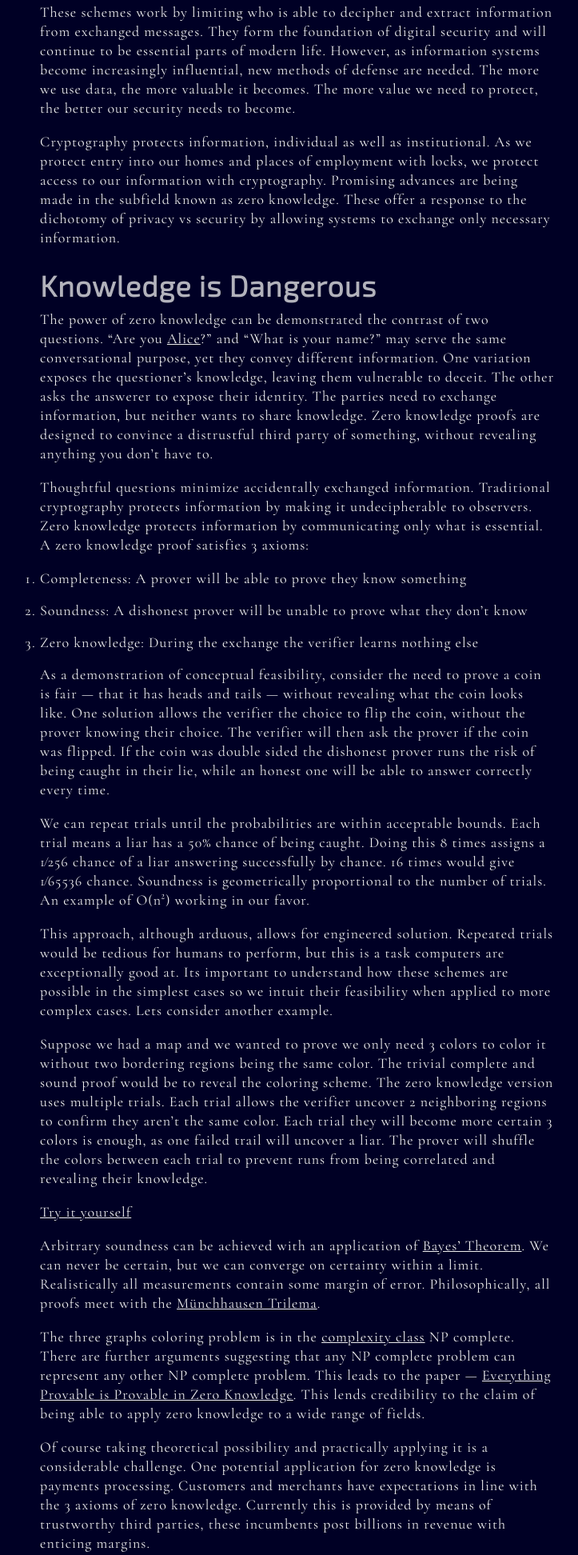
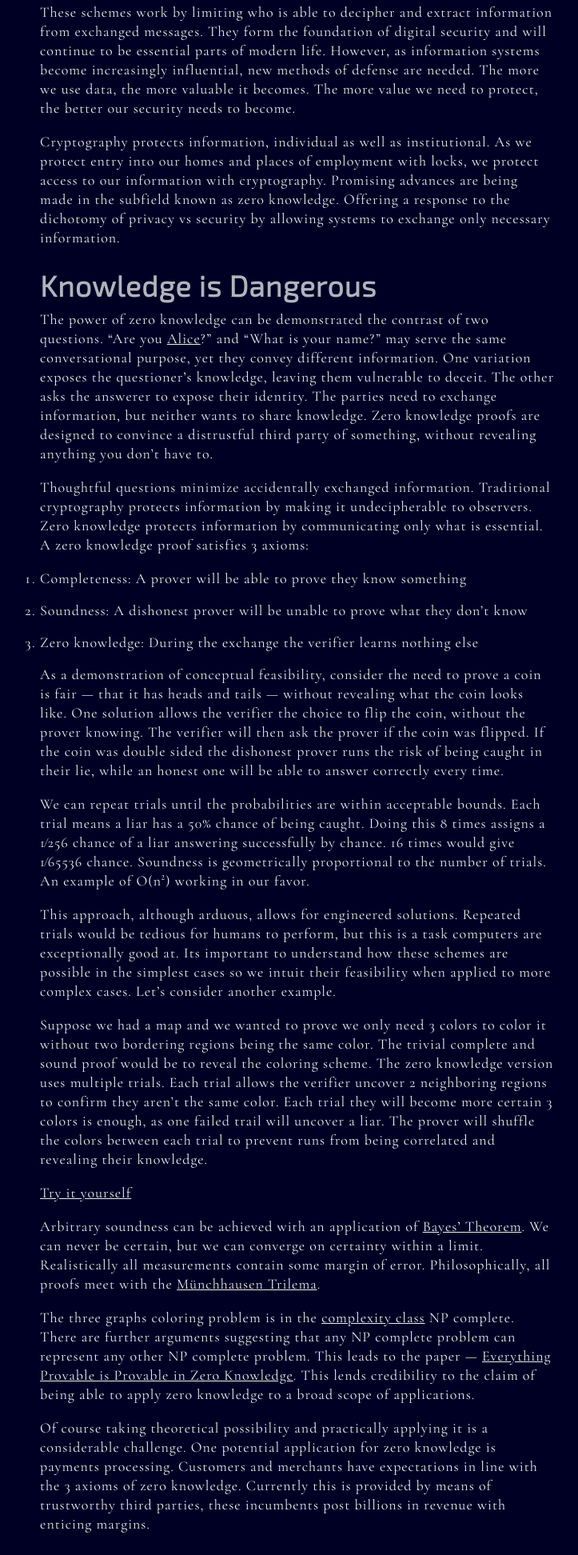
Before and after one commit to eric-decompiled/eric-decompiled.github.io, a plain HTML site: page crypto/halo/index.html in a window 1280 px wide. Shown: the part 551-2495 px from the top of the page at 80% size, without its empty margins (268-991 px from the left). Drawn offline with nearby package versions, Linux system fonts and the light colour scheme.

Commit message:
Fix phrasing in halo

```diff
--- a/crypto/halo/index.html
+++ b/crypto/halo/index.html
@@ -87,7 +87,7 @@ However, as information systems become increasingly influential, new methods of
 The more we use data, the more valuable it becomes. The more value we need to protect, the better our security needs to become.</p>
 <p>Cryptography protects information, individual as well as institutional. As we protect entry into
 our homes and places of employment with locks, we protect access to our information with cryptography.
-Promising advances are being made in the subfield known as zero knowledge. These offer a
+Promising advances are being made in the subfield known as zero knowledge. Offering a
 response to the dichotomy of privacy vs security by allowing systems to exchange only necessary
 information.</p>
 <h2 id="knowledge-is-dangerous">Knowledge is Dangerous</h2>
@@ -109,7 +109,7 @@ knowledge proof satisfies 3 axioms:</p>
 </ol>
 <p>As a demonstration of conceptual feasibility, consider the need to prove a coin is fair — that it has heads and tails — without
 revealing what the coin looks like. One solution allows the verifier the choice to flip the coin, without the prover
-knowing their choice. The verifier will then ask the prover if the coin was flipped.
+knowing. The verifier will then ask the prover if the coin was flipped.
 If the coin was double sided the dishonest prover runs the risk of being caught in their lie, while an honest
 one will be able to answer correctly every time.</p>
 <p>We can repeat trials until the probabilities are within acceptable bounds. Each trial means a liar has a 50% chance of
@@ -120,10 +120,10 @@ would give
 1&frasl;65536
  chance. Soundness is geometrically proportional to the number of trials. An example of
 O(n²) working in our favor.</p>
-<p>This approach, although arduous, allows for engineered solution. Repeated trials would be
+<p>This approach, although arduous, allows for engineered solutions. Repeated trials would be
 tedious for humans to perform, but this is a task computers are exceptionally good at.
 Its important to understand how these schemes are possible in the simplest cases so we intuit their feasibility
-when applied to more complex cases. Lets consider another example.</p>
+when applied to more complex cases. Let&rsquo;s consider another example.</p>
 <p>Suppose we had a map and we wanted to prove we only need 3 colors to color it without two bordering regions being the same color.
 The trivial complete and sound proof would be to reveal the coloring scheme. The zero knowledge version uses multiple trials.
 Each trial allows the verifier uncover 2 neighboring regions to confirm they aren&rsquo;t the same color. Each trial they will become
@@ -136,7 +136,7 @@ Philosophically, all proofs meet with the <a href="https://en.wikipedia.org/wiki
 <p>The three graphs coloring problem is in the <a href="https://en.wikipedia.org/wiki/Complexity_class">complexity class</a> NP complete.
 There are further arguments suggesting that any NP complete problem can represent any other NP complete problem. This leads
 to the paper — <a href="https://link.springer.com/content/pdf/10.1007%2F0-387-34799-2_4.pdf">Everything Provable is Provable in Zero Knowledge</a>.
-This lends credibility to the claim of being able to apply zero knowledge to a wide range of fields.</p>
+This lends credibility to the claim of being able to apply zero knowledge to a broad scope of applications.</p>
 <p>Of course taking theoretical possibility and practically applying it is a considerable challenge.
 One potential application for zero knowledge is payments processing. Customers and merchants
 have expectations in line with the 3 axioms of zero knowledge. Currently this is provided by means
@@ -176,10 +176,10 @@ to the memo field for <a href="https://www.sec.gov/about/offices/ocie/aml2007/fi
 combined with a trustworthy brand. One such downside of Zcash is the possibility of counterfit. To ECC&rsquo;s credit,
 they had a <a href="https://electriccoin.co/blog/the-design-of-the-ceremony/">ceremony</a> to mitigate this risk. This needs
 to be repeated for each major protocol upgrade. Moreover public interest has been of financial speculation, and not of cryptographic exploration; Z-addresses have poor adoption rates.</p>
-<p>Also as a store of value there are understandable objections. The founders get 20% of the block rewards.
+<p>Also, as a store of value there are understandable objections. The founders get 20% of the block rewards.
 I think this should be considered a charitable donation, via inflationary wealth transfer, to a cause that is
 increasingly likely to redefine large sectors of the global economy. Classic economics admits markets are unable to correctly
-price <a href="https://www.investopedia.com/terms/p/public-good.asp">public goods</a>, like cryptography. The founders reward aligns
+price <a href="https://www.investopedia.com/terms/p/public-good.asp">public goods</a>, like cryptography. The founder&rsquo;s reward aligns
 the developers with the long term success of the currency, as their compensation is directly tied to the value
 the market assigns the currency.</p>
 <h2 id="halo">Halo</h2>
```
